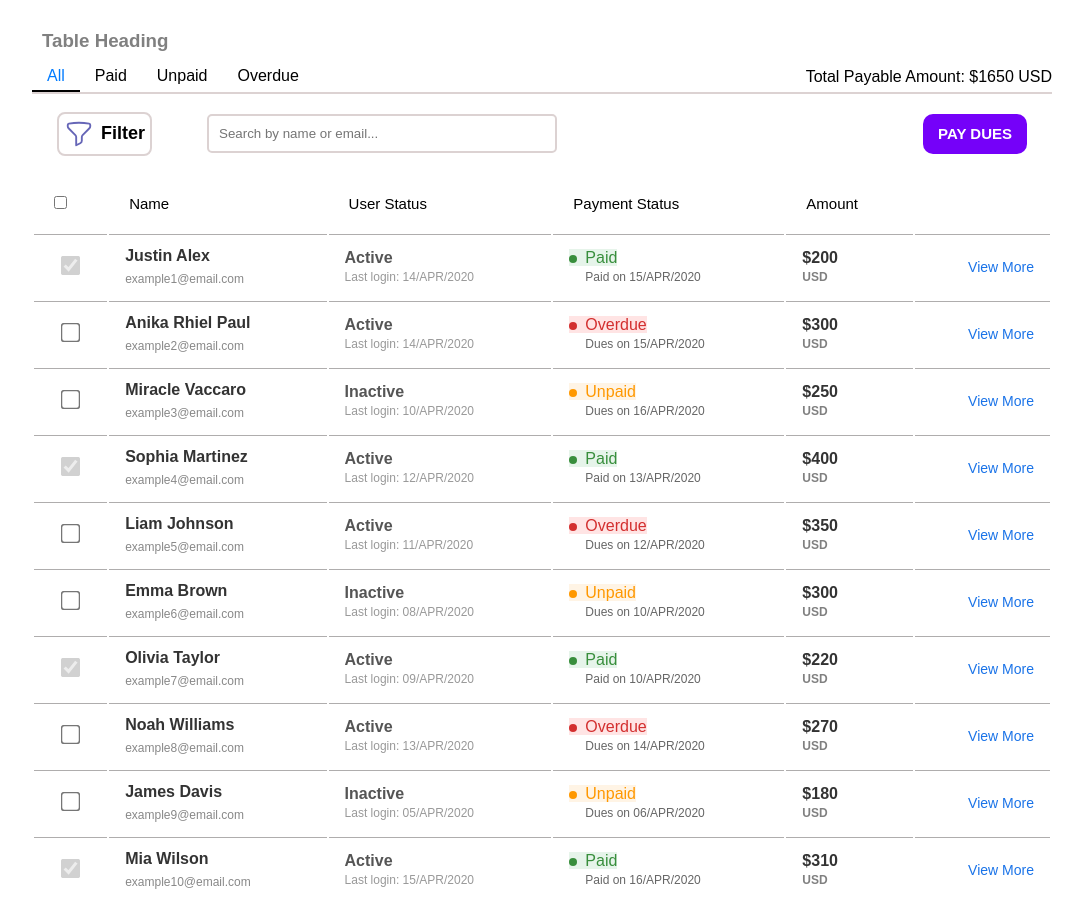
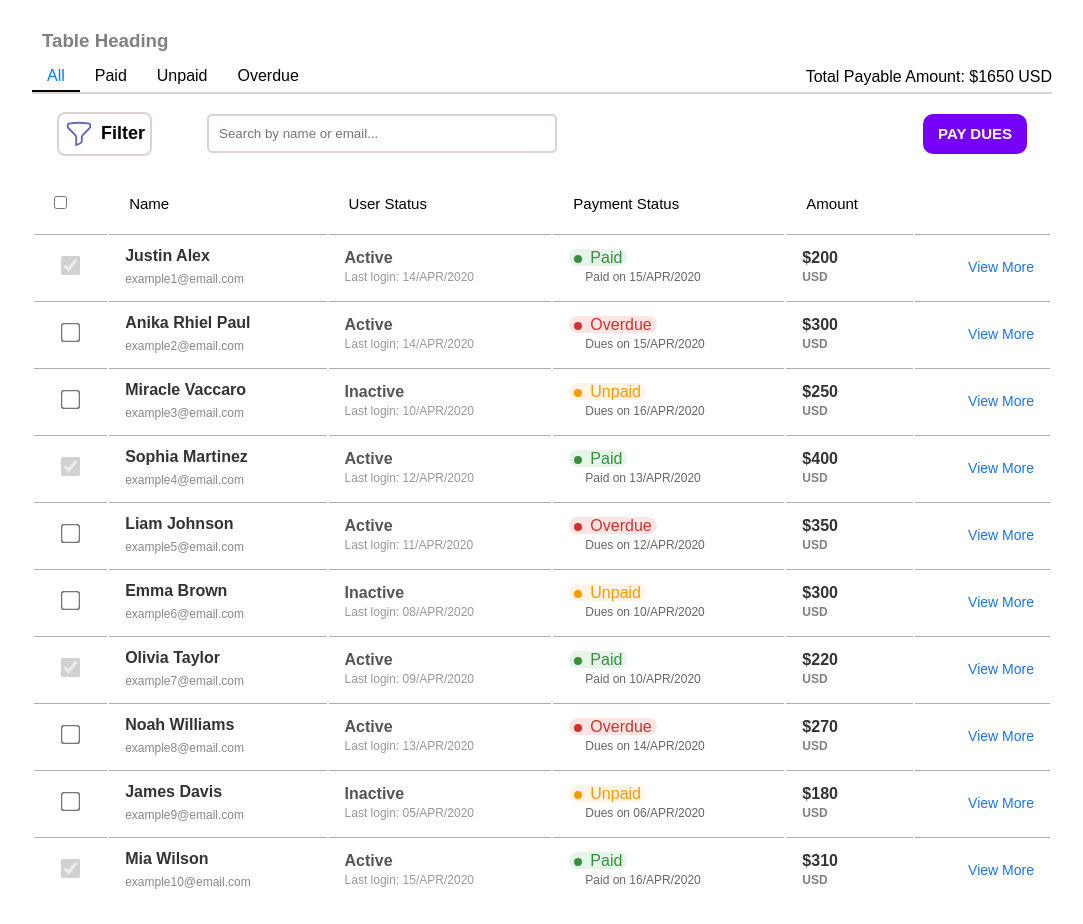
Before and after one commit to adeyemithecoder/admin-data-table, a Vue app: page / in a window 1280 px wide. Shown: the whole page, without its empty margins (98-1181 px from the left). Built offline with nearby package versions, Linux system fonts and the light colour scheme.

Commit message:
edit tableRow style

```diff
--- a/src/components/TableRow.vue
+++ b/src/components/TableRow.vue
@@ -147,18 +147,24 @@ export default {
 
 /* Payment status styles */
 .payment-status .overdue {
-  background-color: #ffe4e4; /* Light red background */
-  color: #d32f2f; /* Red text */
+  background-color: #ffe4e4;
+  border-radius: 10px;
+  padding: 0 5px;
+  color: #d32f2f;
 }
 
 .payment-status .paid {
-  background-color: #e6f4ea; /* Light green background */
-  color: #388e3c; /* Green text */
+  background-color: #e6f4ea;
+  color: #388e3c;
+  border-radius: 10px;
+  padding: 0 5px;
 }
 
 .payment-status .unpaid {
-  background-color: #fff4e5; /* Light orange background */
-  color: #ff9800; /* Orange text */
+  background-color: #fff4e5;
+  color: #ff9800;
+  border-radius: 10px;
+  padding: 0 5px;
 }
 
 /* Dot styles */
@@ -172,15 +178,15 @@ export default {
 }
 
 .payment-status .overdue::before {
-  background-color: #d32f2f; /* Red dot */
+  background-color: #d32f2f;
 }
 
 .payment-status .paid::before {
-  background-color: #388e3c; /* Green dot */
+  background-color: #388e3c;
 }
 
 .payment-status .unpaid::before {
-  background-color: #ff9800; /* Orange dot */
+  background-color: #ff9800;
 }
 
 .payment-date {
```
